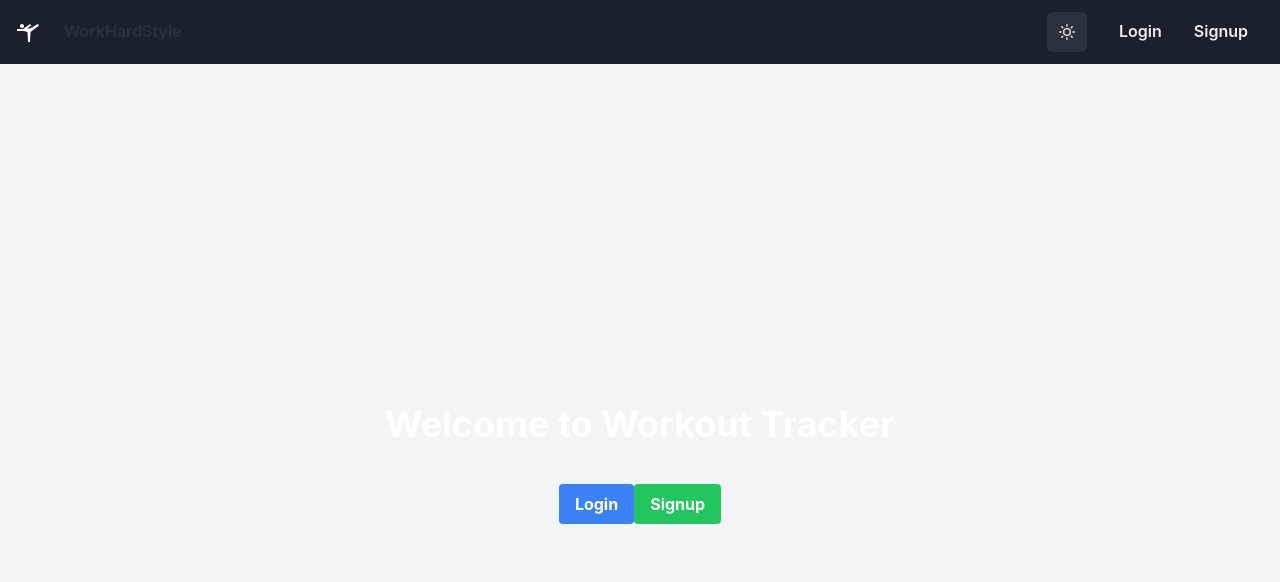
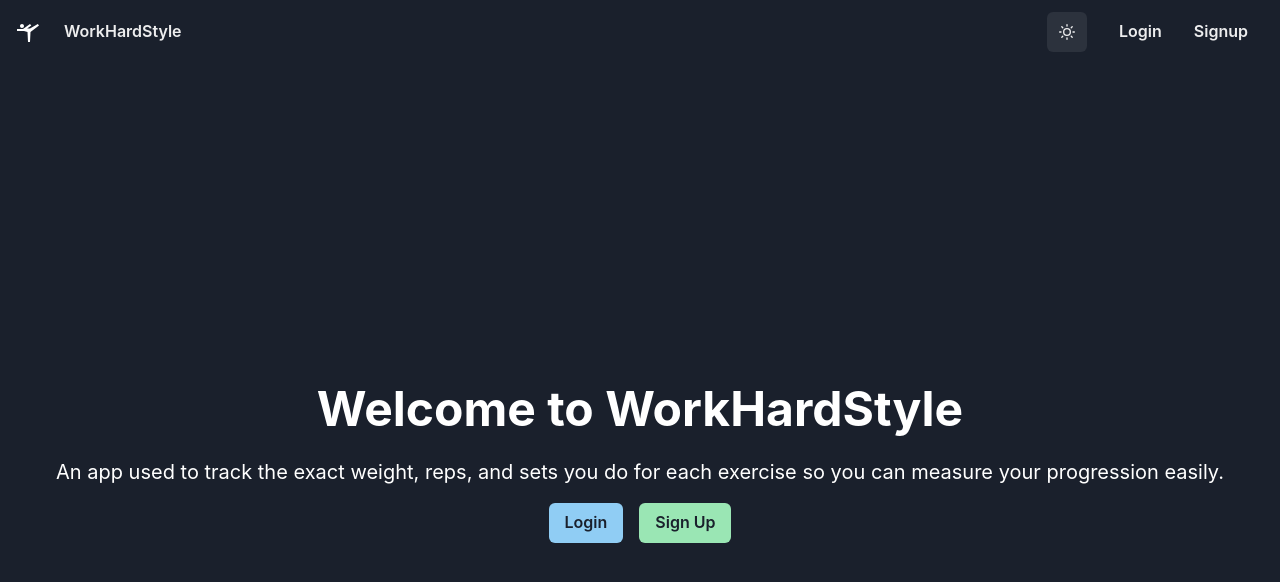
Before and after one commit to j-hashimo/workhardstyle, a React (Create React App) app in the folder client/: page / in a window 1280 px wide. Shown: the top 582 px of the page. Built offline with nearby package versions, Linux system fonts and the light colour scheme.

Commit message:
fixed navbar font and edited hero page

```diff
--- a/client/src/components/HomePage.js
+++ b/client/src/components/HomePage.js
@@ -2,28 +2,55 @@
 
 import React from 'react';
 import { useNavigate } from 'react-router-dom';
+import {
+  Box,
+  Button,
+  Container,
+  Heading,
+  Stack,
+  Text,
+  useColorModeValue,
+} from '@chakra-ui/react';
 
 const HomePage = () => {
   const navigate = useNavigate();
+  const bgColor = useColorModeValue('gray.100', 'gray.800');
+  const textColor = useColorModeValue('gray.800', 'white');
 
   return (
-    <div className="flex flex-col items-center justify-center h-screen bg-gray-100">
-      <h1 className="text-4xl font-bold mb-6">Welcome to Workout Tracker</h1>
-      <div className="space-y-4">
-        <button
+    <Container maxW="container.xl" p={0} centerContent>
+      <Box
+        className="flex flex-col items-center justify-center h-screen"
+        bg={bgColor}
+        color={textColor}
+        textAlign="center"
+        py={20}
+        px={6}
+      >
+        <Heading className="text-4xl font-bold mb-6" size="2xl">
+          Welcome to WorkHardStyle
+        </Heading>
+        <Text fontSize="xl" mb={4}>
+          An app used to track the exact weight, reps, and sets you do for each exercise so you can measure your progression easily.
+        </Text>
+        <Stack spacing={4} direction="row" align="center">
+          <Button
+            colorScheme="blue"
             onClick={() => navigate('/login')}
             className="bg-blue-500 hover:bg-blue-700 text-white font-bold py-2 px-4 rounded"
           >
             Login
-        </button>
-        <button
+          </Button>
+          <Button
+            colorScheme="green"
             onClick={() => navigate('/signup')}
             className="bg-green-500 hover:bg-green-700 text-white font-bold py-2 px-4 rounded"
           >
-          Signup
-        </button>
-      </div>
-    </div>
+            Sign Up
+          </Button>
+        </Stack>
+      </Box>
+    </Container>
   );
 };
 
--- a/client/src/components/Navbar.js
+++ b/client/src/components/Navbar.js
@@ -36,7 +36,7 @@ const Navbar = () => {
                 />
                 <Flex alignItems={'center'}>
                     <SportsGymnasticsIcon style={{ color: colorMode === 'dark' ? 'white' : 'black', marginRight: '8px' }} />
-                    <Button variant={'ghost'} colorScheme="whiteAlpha" onClick={() => handleNavigate('/')}>
+                    <Button variant={'ghost'} colorScheme="gray" variant={'ghost'} onClick={() => handleNavigate('/')}>
                         WorkHardStyle
                     </Button>
                 </Flex>
```
Lines whose indentation alone changed are shown as unchanged.
